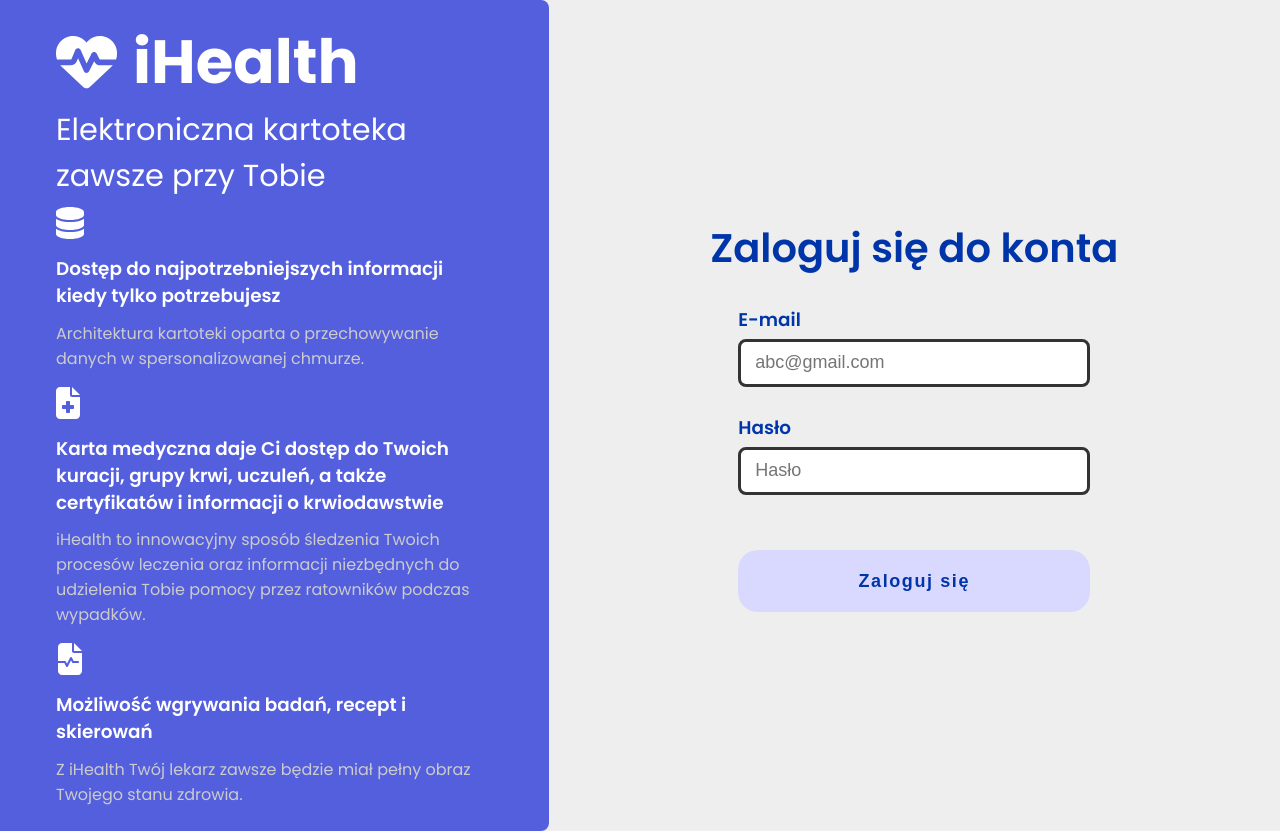
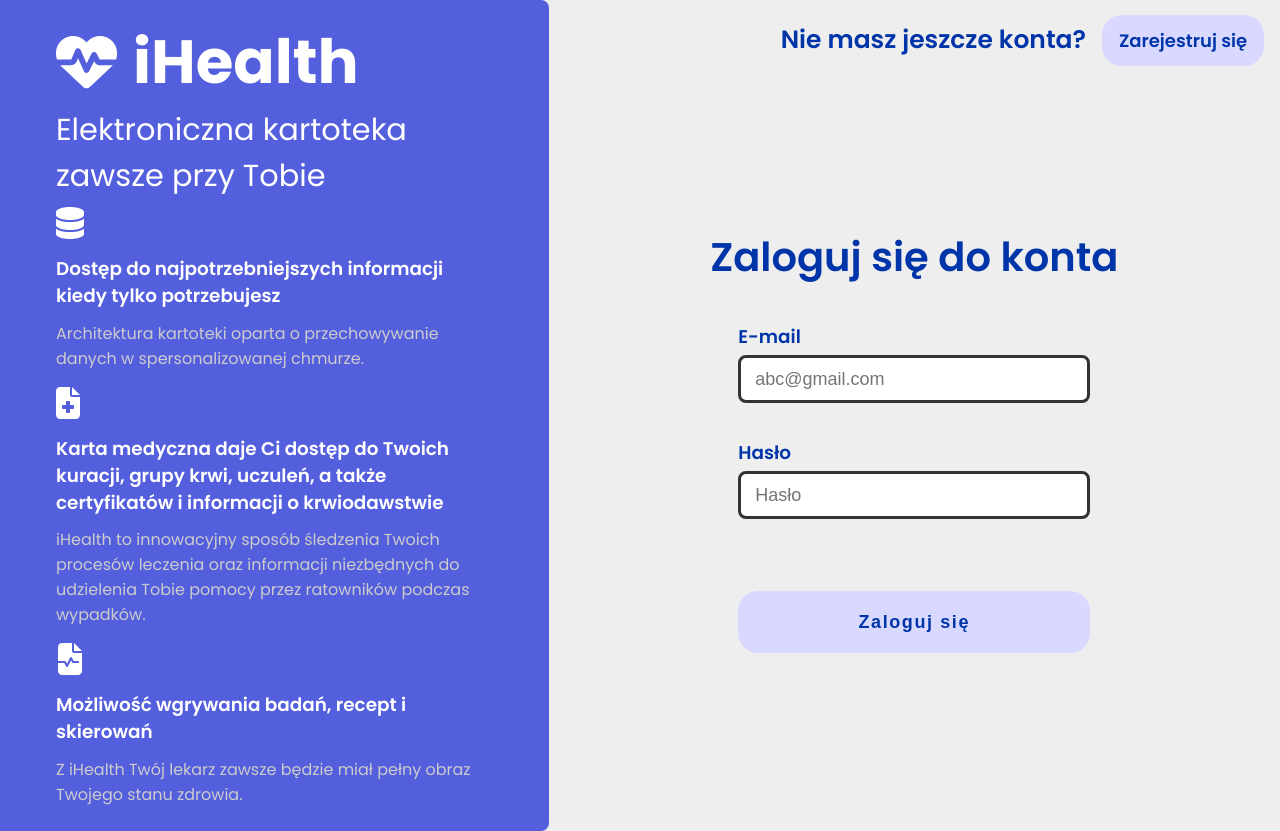
Before and after one commit to PixelSculptor/iHealth, a Vue app: page /login in a window 1280 px wide. Built offline with nearby package versions, Linux system fonts and the light colour scheme.

Commit message:
add router-link to register view

```diff
--- a/src/components/LoginFormComponent.vue
+++ b/src/components/LoginFormComponent.vue
@@ -56,7 +56,7 @@
 
 <style scoped lang="scss">
     .loginForm {
-        height: 70vh;
+        height: 90vh;
         margin: auto;
         @include flex-position(column, nowrap, center, center);
         gap: 5%;
--- a/src/view/auth/LoginView.vue
+++ b/src/view/auth/LoginView.vue
@@ -1,18 +1,45 @@
 <template>
     <div class="wrapper">
         <welcome-info-component />
-        <login-form-component />
+        <div class="loginPanel">
+            <div class="loginLink">
+                <h5 class="loginLink__header">Nie masz jeszcze konta?</h5>
+                <button-component
+                    soft
+                    small
+                    to="Signup">
+                    Zarejestruj się
+                </button-component>
+            </div>
+            <login-form-component />
+        </div>
     </div>
 </template>
 
 <script setup>
     import LoginFormComponent from '../../components/LoginFormComponent.vue';
     import WelcomeInfoComponent from '../../components/WelcomeInfoComponent.vue';
+    import ButtonComponent from '../../components/ButtonComponent.vue';
 </script>
 
 <style scoped lang="scss">
     .wrapper {
         @include wrapper;
         grid-template-columns: 3fr 4fr;
+        .loginPanel {
+            height: 100vh;
+            display: grid;
+            grid-template-rows: 1fr 3fr;
+            .loginLink {
+                @include flex-position(row, wrap, flex-end, center);
+                gap: 1rem;
+                margin-right: 1rem;
+
+                &__header {
+                    @include text-header5($font-weight-semiBold);
+                    color: $blue-700;
+                }
+            }
+        }
     }
 </style>
```
Also changed, not shown: .stylelintrc.json.
